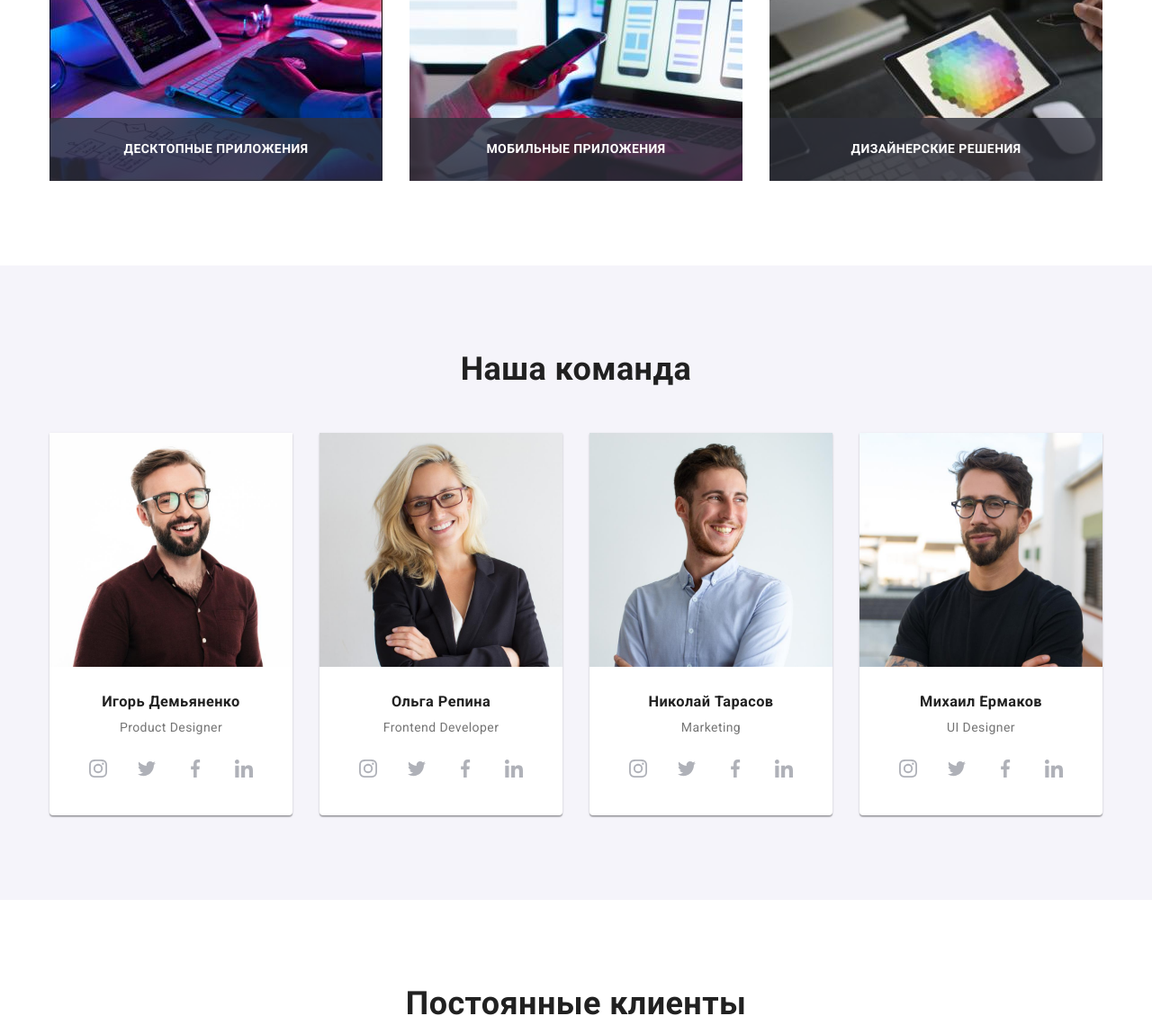
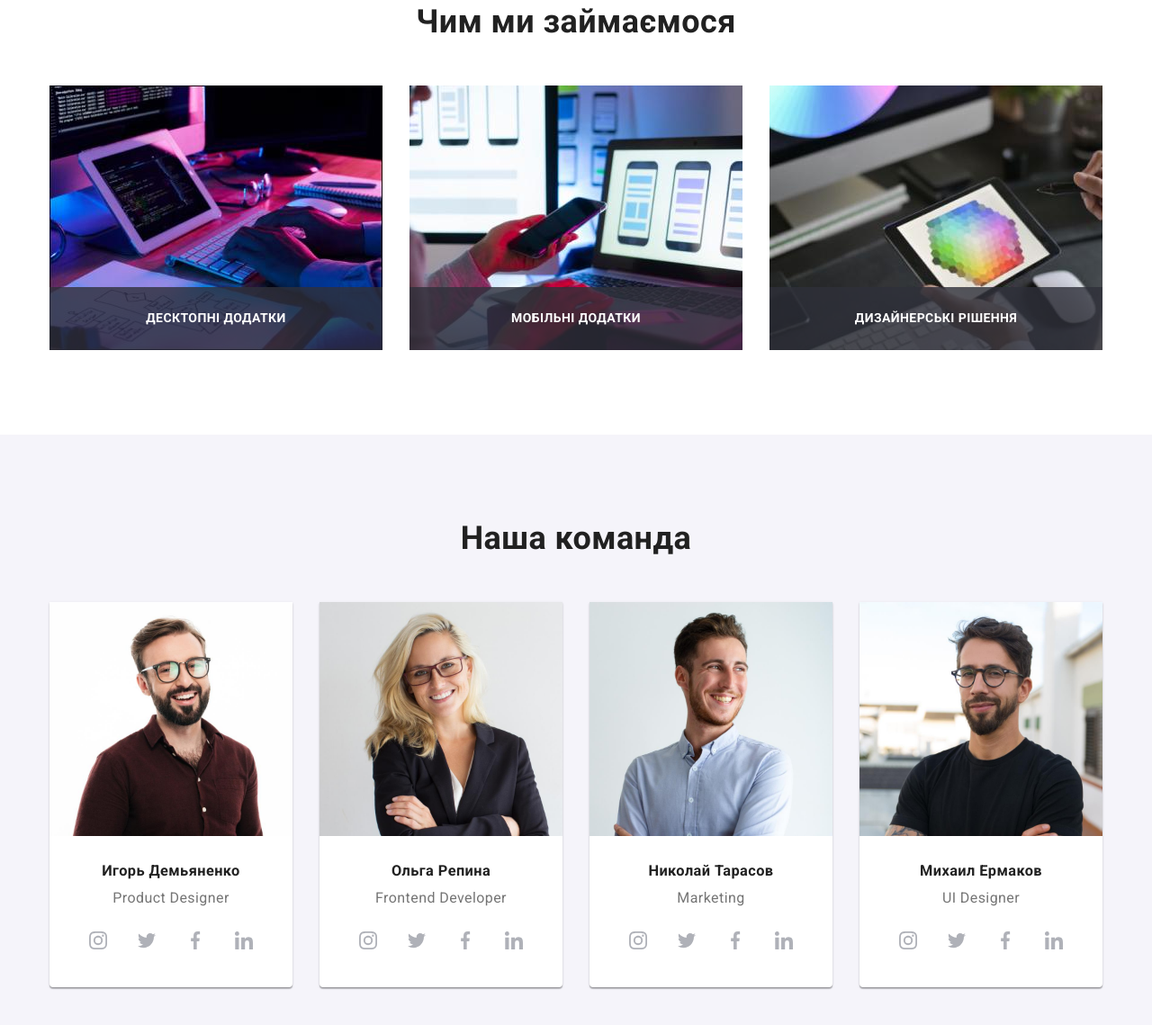
Before and after one commit to VladSai/goit-markup-hw-07, a plain HTML site: page index.html in a window 1280 px wide. Shown: the part 1114-2253 px from the top of the page at 90% size. Drawn offline with nearby package versions, Linux system fonts and the light colour scheme.

Commit message:
team change

```diff
--- a/index.html
+++ b/index.html
@@ -60,7 +60,7 @@
 
         <!-- качества -->
 
-        <section class="specifics">
+        <section class="specifics section">
             <div class="container">
                 <h2 class="specifics__header specifics__header--hidden">Особенности</h2>
                 <ul class="specifics__list list">
@@ -119,24 +119,23 @@
 
         <section class="featurs section">
             <div class="container">
-                <h3 class="featurs-title">Чем мы занимаемся</h3>
-                <ul class="featurs-list list">
-                    <li class="featurs-item item">
-                        <div class="feuters-item-desc"><img src="./images/job/webapp.jpg" alt="веб приложения"
-                                width="370">
-                            <p class="featurs-desc">Десктопные приложения</p>
+                <h3 class="featurs__title">Чим ми займаємося</h3>
+                <ul class="featurs__list list">
+                    <li class="featurs__item">
+                        <div class="featurs__pic"><img src="./images/job/webapp.jpg" alt="веб приложения" width="370">
+                            <p class="featurs__desc">Десктопні додатки</p>
                         </div>
                     </li>
-                    <li class="featurs-item item">
-                        <div class="feuters-item-desc"><img src="./images/job/mobapp.jpg" alt="мобильные приложения"
+                    <li class="featurs__item">
+                        <div class="featurs__pic"><img src="./images/job/mobapp.jpg" alt="мобильные приложения"
                                 width="370">
-                            <p class="featurs-desc">Мобильные приложения</p>
+                            <p class="featurs__desc">Мобільні додатки</p>
                         </div>
                     </li>
-                    <li class="featurs-item item">
-                        <div class="feuters-item-desc"><img src="./images/job/design.jpg" alt="дизайнерские решения"
+                    <li class="featurs__item">
+                        <div class="featurs__pic"><img src="./images/job/design.jpg" alt="дизайнерские решения"
                                 width="370">
-                            <p class="featurs-desc">Дизайнерские решения</p>
+                            <p class="featurs__desc">Дизайнерські рішення</p>
                         </div>
 
                     </li>
@@ -147,39 +146,78 @@
         <!-- наша команда -->
         <section class="team section">
             <div class="container">
-                <h2 class="team-title">Наша команда</h2>
-                <ul class="team-list list">
-
-                    <li class="image-list item">
-                        <img class="team-pic" src="./images/team/cardteam1.jpg" alt="Продукт дизайнер" width="270"
+                <h2 class="team__title">Наша команда</h2>
+                <ul class="team__list list">
+                    <li class="team__spec">
+                        <img class="team__pic" src="./images/team/cardteam1.jpg" alt="Продукт дизайнер" width="270"
                             height="260">
-                        <div class="team-desc">
-                            <h3 class="team-name">Игорь Демьяненко</h3>
-                            <p class="team-spec">Product Designer</p>
-                            <ul class="team-social list">
-                                <li class="team-social-item item">
-                                    <a class="social-item-link item" href="" target="_blank" rel="noopener noreferrer"
+                        <div class="team__desc">
+                            <h3 class="team__name">Игорь Демьяненко</h3>
+                            <p class="team__position">Product Designer</p>
+                            <ul class="social-net list">
+                                <li class="social-net__item">
+                                    <a class="social-net__link" href="" target="_blank" rel="noopener noreferrer"
                                         aria-label="instagram">
-                                        <svg class="team-social-icon" width="20" height="20">
+                                        <svg class="social-net__icon" width="20" height="20">
                                             <use href="./images/icons.svg#icon-instagram"></use>
                                         </svg>
                                     </a>
                                 </li>
-                                <li class="team-social-item item"><a class="social-item-link item" href=""
+                                <li class="social-net__item">
+                                    <a class="social-net__link" href="" target="_blank" rel="noopener noreferrer">
+                                        <svg class="social-net__icon" width="20" height="20">
+                                            <use href="./images/icons.svg#icon-twitter"></use>
+                                        </svg>
+                                    </a>
+                                </li>
+                                <li class="social-net__item">
+                                    <a class="social-net__link" href="" target="_blank" rel="noopener noreferrer">
+                                        <svg class="social-net__icon" width="20" height="20">
+                                            <use href="./images/icons.svg#icon-facebook"></use>
+                                        </svg>
+                                    </a>
+                                </li>
+                                <li class="social-net__item">
+                                    <a class="social-net__link" href="" target="_blank" rel="noopener noreferrer">
+                                        <svg class="social-net__icon" width="20" height="20">
+                                            <use href="./images/icons.svg#icon-linkedin"></use>
+                                        </svg>
+                                    </a>
+                                </li>
+                            </ul>
+                        </div>
+                    </li>
+
+                    <li class="team__spec">
+                        <img class="team__pic" src="./images/team/cardteam2.jpg" alt="Фронтэнд бэкэнд разработчик"
+                            width="270">
+                        <div class="team__desc">
+                            <h3 class="team__name">Ольга Репина</h3>
+                            <p class="team__position">Frontend Developer</p>
+                            <ul class="social-net list">
+                                <li class="social-net__item item">
+                                    <a class="social-net__link item" href="" target="_blank" rel="noopener noreferrer"
+                                        aria-label="instagram">
+                                        <svg class="social-net__icon" width="20" height="20">
+                                            <use href="./images/icons.svg#icon-instagram"></use>
+                                        </svg>
+                                    </a>
+                                </li>
+                                <li class="social-net__item item"><a class="social-net__link item" href=""
                                         target="_blank" rel="noopener noreferrer">
-                                        <svg class="team-social-icon" width="20" height="20">
+                                        <svg class="social-net__icon" width="20" height="20">
                                             <use href="./images/icons.svg#icon-twitter"></use>
                                         </svg>
                                     </a></li>
-                                <li class="team-social-item item"><a class="social-item-link item" href=""
+                                <li class="social-net__item item"><a class="social-net__link item" href=""
                                         target="_blank" rel="noopener noreferrer">
-                                        <svg class="team-social-icon" width="20" height="20">
+                                        <svg class="social-net__icon" width="20" height="20">
                                             <use href="./images/icons.svg#icon-facebook"></use>
                                         </svg>
                                     </a></li>
-                                <li class="team-social-item item"><a class="social-item-link item" href=""
+                                <li class="social-net__item item"><a class="social-net__link item" href=""
                                         target="_blank" rel="noopener noreferrer">
-                                        <svg class="team-social-icon" width="20" height="20">
+                                        <svg class="social-net__icon" width="20" height="20">
                                             <use href="./images/icons.svg#icon-linkedin"></use>
                                         </svg>
                                     </a></li>
@@ -187,35 +225,35 @@
                         </div>
                     </li>
 
-                    <li class="image-list item">
-                        <img src="./images/team/cardteam2.jpg" alt="Фронтэнд бэкэнд разработчик" width="270">
-                        <div class="team-desc">
-                            <h3 class="team-name">Ольга Репина</h3>
-                            <p class="team-spec">Frontend Developer</p>
-                            <ul class="team-social list">
-                                <li class="team-social-item item">
-                                    <a class="social-item-link item" href="" target="_blank" rel="noopener noreferrer"
+                    <li class="team__spec">
+                        <img class="team__pic" src="./images/team/cardteam3.jpg" alt="Маркетинг" width="270">
+                        <div class="team__desc">
+                            <h3 class="team__name">Николай Тарасов</h3>
+                            <p class="team__position">Marketing</p>
+                            <ul class="social-net list">
+                                <li class="social-net__item item">
+                                    <a class="social-net__link item" href="" target="_blank" rel="noopener noreferrer"
                                         aria-label="instagram">
-                                        <svg class="team-social-icon" width="20" height="20">
+                                        <svg class="social-net__icon" width="20" height="20">
                                             <use href="./images/icons.svg#icon-instagram"></use>
                                         </svg>
                                     </a>
                                 </li>
-                                <li class="team-social-item item"><a class="social-item-link item" href=""
+                                <li class="social-net__item item"><a class="social-net__link item" href=""
                                         target="_blank" rel="noopener noreferrer">
-                                        <svg class="team-social-icon" width="20" height="20">
+                                        <svg class="social-net__icon" width="20" height="20">
                                             <use href="./images/icons.svg#icon-twitter"></use>
                                         </svg>
                                     </a></li>
-                                <li class="team-social-item item"><a class="social-item-link item" href=""
+                                <li class="social-net__item item"><a class="social-net__link item" href=""
                                         target="_blank" rel="noopener noreferrer">
-                                        <svg class="team-social-icon" width="20" height="20">
+                                        <svg class="social-net__icon" width="20" height="20">
                                             <use href="./images/icons.svg#icon-facebook"></use>
                                         </svg>
                                     </a></li>
-                                <li class="team-social-item item"><a class="social-item-link item" href=""
+                                <li class="social-net__item item"><a class="social-net__link item" href=""
                                         target="_blank" rel="noopener noreferrer">
-                                        <svg class="team-social-icon" width="20" height="20">
+                                        <svg class="social-net__icon" width="20" height="20">
                                             <use href="./images/icons.svg#icon-linkedin"></use>
                                         </svg>
                                     </a></li>
@@ -223,71 +261,35 @@
                         </div>
                     </li>
 
-                    <li class="image-list item">
-                        <img src="./images/team/cardteam3.jpg" alt="Маркетинг" width="270">
-                        <div class="team-desc">
-                            <h3 class="team-name">Николай Тарасов</h3>
-                            <p class="team-spec">Marketing</p>
-                            <ul class="team-social list">
-                                <li class="team-social-item item">
-                                    <a class="social-item-link item" href="" target="_blank" rel="noopener noreferrer"
+                    <li class="team__spec">
+                        <img class="team__pic" src="./images/team/cardteam4.jpg" alt="UI дизайнер" width="270">
+                        <div class="team__desc">
+                            <h3 class="team__name">Михаил Ермаков</h3>
+                            <p class="team__position">UI Designer</p>
+                            <ul class="social-net list">
+                                <li class="social-net__item item">
+                                    <a class="social-net__link item" href="" target="_blank" rel="noopener noreferrer"
                                         aria-label="instagram">
-                                        <svg class="team-social-icon" width="20" height="20">
+                                        <svg class="social-net__icon" width="20" height="20">
                                             <use href="./images/icons.svg#icon-instagram"></use>
                                         </svg>
                                     </a>
                                 </li>
-                                <li class="team-social-item item"><a class="social-item-link item" href=""
+                                <li class="social-net__item item"><a class="social-net__link item" href=""
                                         target="_blank" rel="noopener noreferrer">
-                                        <svg class="team-social-icon" width="20" height="20">
+                                        <svg class="social-net__icon" width="20" height="20">
                                             <use href="./images/icons.svg#icon-twitter"></use>
                                         </svg>
                                     </a></li>
-                                <li class="team-social-item item"><a class="social-item-link item" href=""
+                                <li class="social-net__item item"><a class="social-net__link item" href=""
                                         target="_blank" rel="noopener noreferrer">
-                                        <svg class="team-social-icon" width="20" height="20">
+                                        <svg class="social-net__icon" width="20" height="20">
                                             <use href="./images/icons.svg#icon-facebook"></use>
                                         </svg>
                                     </a></li>
-                                <li class="team-social-item item"><a class="social-item-link item" href=""
+                                <li class="social-net__item item"><a class="social-net__link item" href=""
                                         target="_blank" rel="noopener noreferrer">
-                                        <svg class="team-social-icon" width="20" height="20">
-                                            <use href="./images/icons.svg#icon-linkedin"></use>
-                                        </svg>
-                                    </a></li>
-                            </ul>
-                        </div>
-                    </li>
-
-                    <li class="image-list item">
-                        <img src="./images/team/cardteam4.jpg" alt="UI дизайнер" width="270">
-                        <div class="team-desc">
-                            <h3 class="team-name">Михаил Ермаков</h3>
-                            <p class="team-spec">UI Designer</p>
-                            <ul class="team-social list">
-                                <li class="team-social-item item">
-                                    <a class="social-item-link item" href="" target="_blank" rel="noopener noreferrer"
-                                        aria-label="instagram">
-                                        <svg class="team-social-icon" width="20" height="20">
-                                            <use href="./images/icons.svg#icon-instagram"></use>
-                                        </svg>
-                                    </a>
-                                </li>
-                                <li class="team-social-item item"><a class="social-item-link item" href=""
-                                        target="_blank" rel="noopener noreferrer">
-                                        <svg class="team-social-icon" width="20" height="20">
-                                            <use href="./images/icons.svg#icon-twitter"></use>
-                                        </svg>
-                                    </a></li>
-                                <li class="team-social-item item"><a class="social-item-link item" href=""
-                                        target="_blank" rel="noopener noreferrer">
-                                        <svg class="team-social-icon" width="20" height="20">
-                                            <use href="./images/icons.svg#icon-facebook"></use>
-                                        </svg>
-                                    </a></li>
-                                <li class="team-social-item item"><a class="social-item-link item" href=""
-                                        target="_blank" rel="noopener noreferrer">
-                                        <svg class="team-social-icon" width="20" height="20">
+                                        <svg class="social-net__icon" width="20" height="20">
                                             <use href="./images/icons.svg#icon-linkedin"></use>
                                         </svg>
                                     </a></li>
--- a/styles/styles.css
+++ b/styles/styles.css
@@ -298,32 +298,32 @@ body {
   padding-top: 0;
 }
 
-.featurs-title,
-.team-title {
+.featurs__title,
+.team__title {
   margin-bottom: 50px;
   font-size: 36px;
   line-height: 1.17;
   text-align: center;
 }
 
-.featurs-list,
-.team-list {
+.featurs__list,
+.team__list {
   display: flex;
 }
 
-.featurs-list .item + .item {
-  margin-left: 30px;
+.featurs__item:not(:last-child) {
+  margin-right: 30px;
 }
 
-.featurs-item {
+/* .featurs__item {
   display: block;
-}
+} */
 
-.feuters-item-desc {
+.featurs__pic {
   position: relative;
 }
 
-.featurs-desc {
+.featurs__desc {
   display: flex;
   position: absolute;
   width: 100%;
@@ -349,50 +349,49 @@ body {
 
 /* .team-title с .featurs-title */
 
-.image-list {
+.team__spec {
   background-color: var(--white-color);
   box-shadow: 0px 1px 3px rgba(0, 0, 0, 0.12), 0px 1px 1px rgba(0, 0, 0, 0.14),
     0px 2px 1px rgba(0, 0, 0, 0.2);
   border-radius: 0px 0px 4px 4px;
 }
 
-.team-pic {
-  display: block;
+.team__spec:not(:last-child) {
+  margin-right: 30px;
 }
 
-.team-desc {
+.team__desc {
   display: block;
   padding: 30px 32px;
   text-align: center;
   margin: 0 auto;
 }
 
-.team-name {
+.team__name {
   margin-bottom: 10px;
 }
 
-.team-spec {
+.team__position {
+  font-size: 16px;
+  line-height: 1.19;
+
   color: var(--primary-text-color);
 }
 
-.team-list > .item + .item {
-  margin-left: 30px;
-}
-
-.team-social {
+.social-net {
   display: flex;
   margin-top: 16px;
 }
 
-.team-social > .item + .item {
-  margin-left: 10px;
-}
-
-.team-social-item {
+.social-net__item {
   display: flex;
 }
 
-.social-item-link {
+.social-net__item:not(:last-child) {
+  margin-right: 10px;
+}
+
+.social-net__link {
   display: flex;
   align-items: center;
   justify-content: center;
@@ -405,20 +404,20 @@ body {
   transition: background-color 250ms cubic-bezier(0.4, 0, 0.2, 1);
 }
 
-.team-social-icon {
+.social-net__icon {
   fill: var(--customers-icon-fill);
 
   transition: fill 250ms cubic-bezier(0.4, 0, 0.2, 1);
 }
 
-.social-item-link:hover .team-social-icon,
-.social-item-link:focus .team-social-icon {
-  fill: var(--white-color);
+.social-net__link:hover,
+.social-net__link:focus {
+  background-color: var(--accent-color);
 }
 
-.social-item-link:hover,
-.social-item-link:focus {
-  background-color: var(--accent-color);
+.social-net__link:hover .social-net__icon,
+.social-net__link:focus .social-net__icon {
+  fill: var(--white-color);
 }
 
 /* customers */
```
